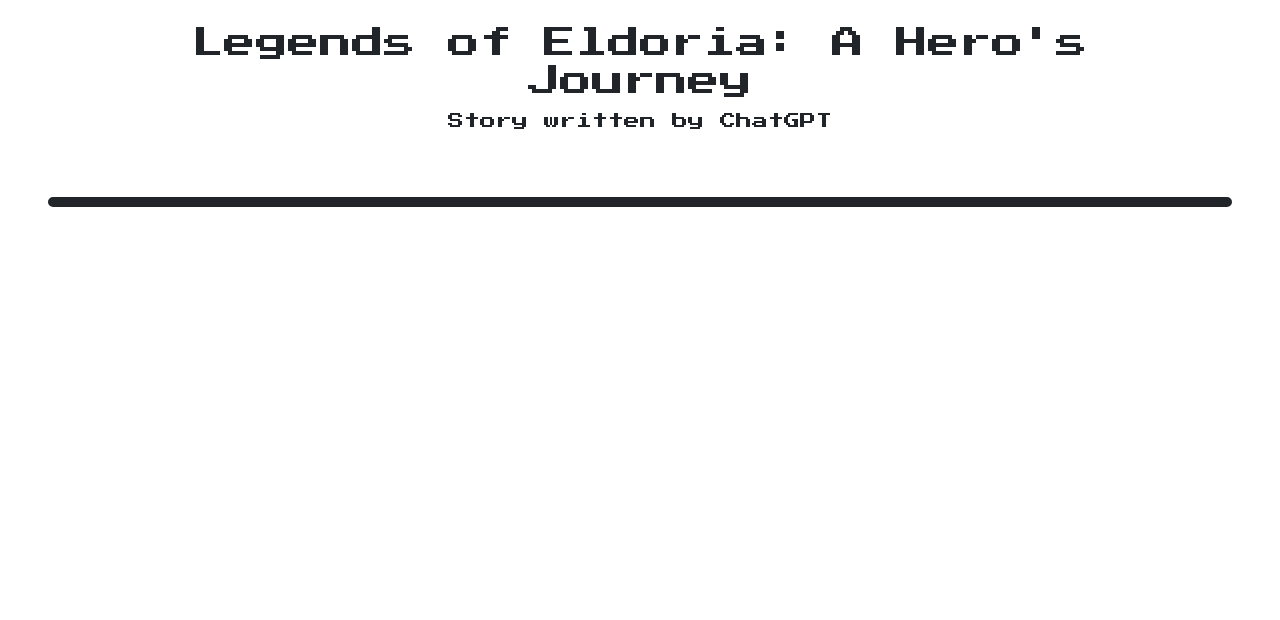
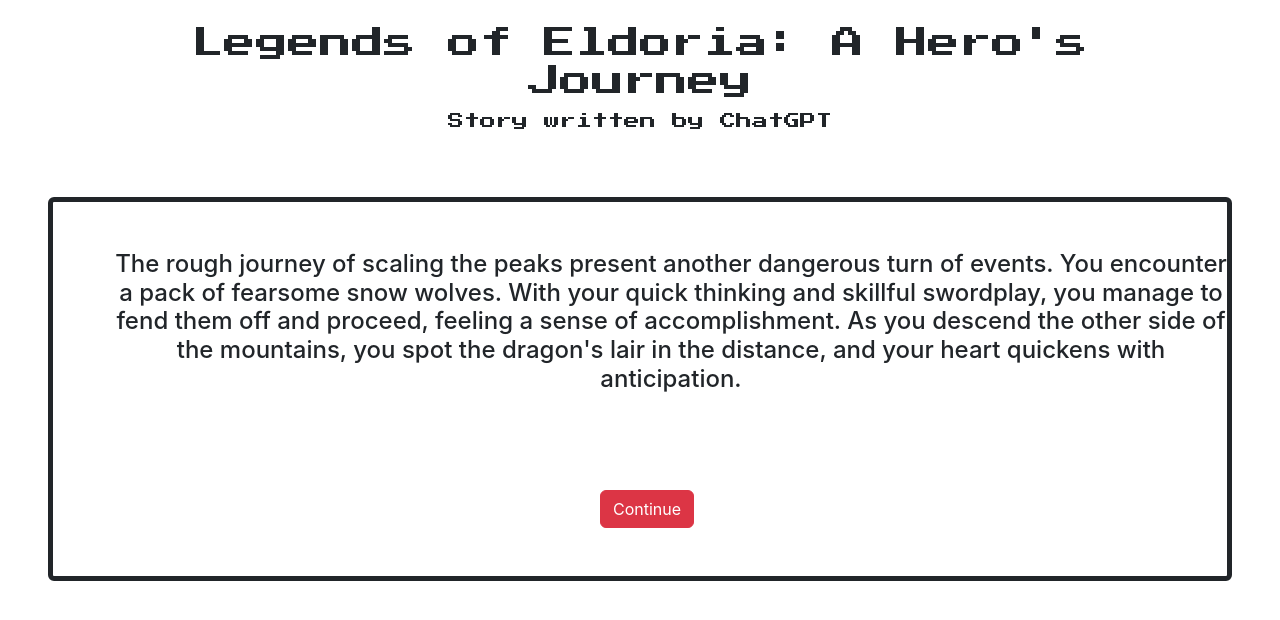
Before and after one commit to codingWithAaron/Legends-of-Eldoria, a React (Create React App) app: page /treacherouspeaks in a window 1280 px wide. Shown: the top 620 px of the page. Built offline with nearby package versions, Linux system fonts and the light colour scheme.

Commit message:
TreacherousPeaks component added

```diff
--- a/src/screen/Screen.js
+++ b/src/screen/Screen.js
@@ -8,6 +8,7 @@
 import HeartOfForest from "./accept/HeartOfForest";
 import UnchartedWilderness from "./accept/UnchartedWilderness";
 import Mountains from "./accept/Mountains";
+import TreacherousPeaks from "./accept/TreacherousPeaks";
 
 function Screen(){
  return (
@@ -38,6 +39,9 @@
                 <Route path="/mountains" exact={true}>
                     <Mountains />
                 </Route>
+                <Route path="/treacherouspeaks" exact={true}>
+                    <TreacherousPeaks />
+                </Route>
 
             </Switch>
         </div>
--- a/src/screen/accept/Mountains.js
+++ b/src/screen/accept/Mountains.js
@@ -17,7 +17,7 @@
             </div>
             <div className="text-center mt-5 d-flex justify-content-center">
                 <div className="me-5">
-                    <Link to="#" className="btn btn-danger">Treacherous Peaks</Link>
+                    <Link to="/treacherouspeaks" className="btn btn-danger">Treacherous Peaks</Link>
                 </div>
                 <div>
                     <Link to="#" className="btn btn-danger">Winding Valleys</Link>
--- /dev/null
+++ b/src/screen/accept/TreacherousPeaks.js
@@ -0,0 +1,23 @@
+import React from "react";
+import { Link } from "react-router-dom/cjs/react-router-dom.min";
+
+function TreacherousPeaks(){
+ return (
+    <>
+        <div className="container d-flex flex-column m-5">
+            <div className="text-center">
+                <div className="mb-5">
+                    <h4>The rough journey of scaling the peaks present another dangerous turn of events. You encounter a pack of fearsome snow wolves. With your quick thinking and skillful swordplay, you manage to fend them off and proceed, feeling a sense of accomplishment. As you descend the other side of the mountains, you spot the dragon's lair in the distance, and your heart quickens with anticipation.</h4>
+                </div>
+            </div>
+            <div className="text-center mt-5 d-flex justify-content-center">
+                <div className="me-5">
+                    <Link to="#" className="btn btn-danger">Continue</Link>
+                </div>
+            </div>
+        </div>
+    </>
+ )
+}
+
+export default TreacherousPeaks
```
